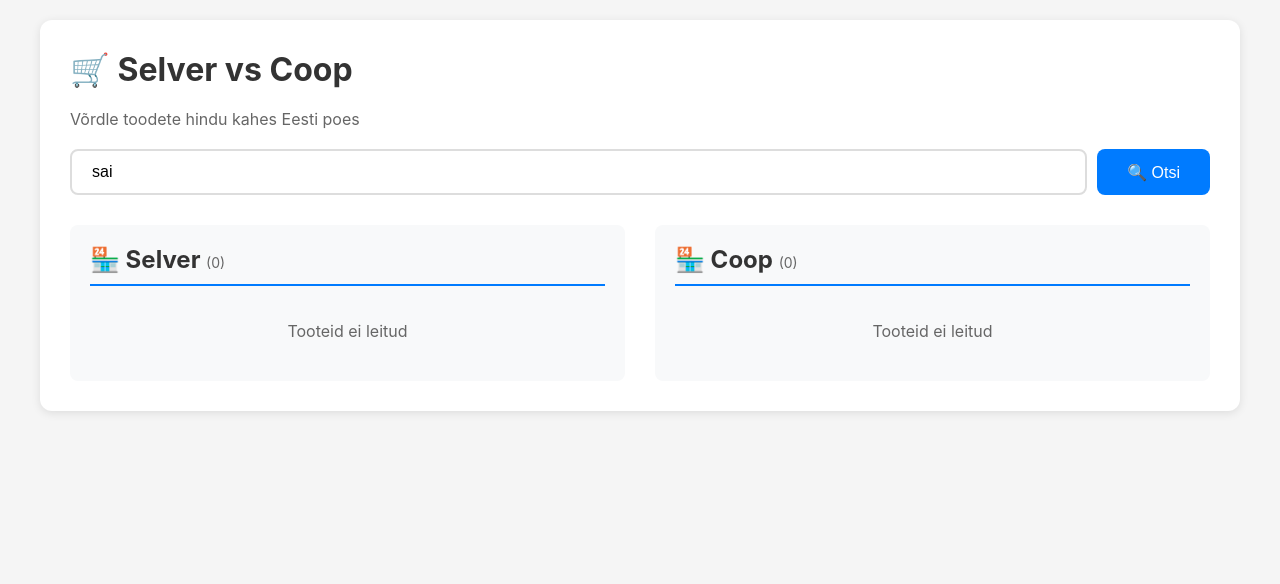
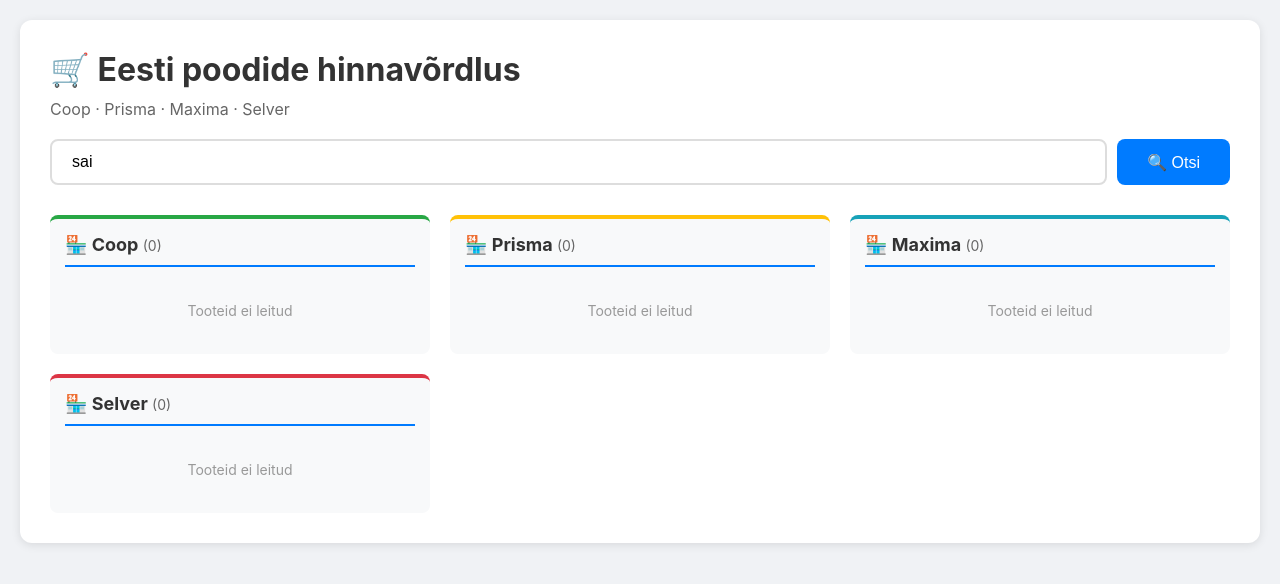
Before and after one commit to creatorsofcode/selverjacoop, a Flask app: page / in a window 1280 px wide. Shown: the top 584 px of the page. Run offline with Flask 3, Linux system fonts and the light colour scheme; data that the repository does not hold is empty.

Commit message:
Update index.html

```diff
--- a/templates/index.html
+++ b/templates/index.html
@@ -3,30 +3,24 @@
 <head>
     <meta charset="UTF-8">
     <meta name="viewport" content="width=device-width, initial-scale=1.0">
-    <title>Selver vs Coop - Hindade võrdlus</title>
+    <title>Eesti poodide hindade võrdlus</title>
     <style>
-        * {
-            margin: 0;
-            padding: 0;
-            box-sizing: border-box;
-        }
+        * { margin: 0; padding: 0; box-sizing: border-box; }
         body {
             font-family: -apple-system, BlinkMacSystemFont, 'Segoe UI', Roboto, sans-serif;
-            background: #f5f5f5;
+            background: #f0f2f5;
             padding: 20px;
         }
         .container {
-            max-width: 1200px;
+            max-width: 1400px;
             margin: 0 auto;
             background: white;
             border-radius: 12px;
             padding: 30px;
             box-shadow: 0 2px 10px rgba(0,0,0,0.1);
         }
-        h1 {
-            color: #333;
-            margin-bottom: 20px;
-        }
+        h1 { color: #333; margin-bottom: 10px; }
+        .subtitle { color: #666; margin-bottom: 20px; }
         .search-box {
             display: flex;
             gap: 10px;
@@ -48,40 +42,40 @@
             font-size: 16px;
             cursor: pointer;
         }
-        .search-box button:hover {
-            background: #0056b3;
-        }
+        .search-box button:hover { background: #0056b3; }
         .loading {
             text-align: center;
             padding: 40px;
             color: #666;
             display: none;
         }
-        .results {
+        .results-grid {
             display: grid;
-            grid-template-columns: 1fr 1fr;
-            gap: 30px;
+            grid-template-columns: repeat(auto-fit, minmax(300px, 1fr));
+            gap: 20px;
         }
-        .store-section {
+        .store-card {
             background: #f8f9fa;
             border-radius: 8px;
-            padding: 20px;
+            padding: 15px;
+            border-top: 4px solid #007bff;
         }
-        .store-section h2 {
+        .store-card h2 {
+            font-size: 18px;
             color: #333;
             border-bottom: 2px solid #007bff;
             padding-bottom: 10px;
             margin-bottom: 15px;
         }
-        .store-section h2 .count {
+        .store-card h2 .count {
             font-size: 14px;
             color: #666;
             font-weight: normal;
         }
         .product-item {
             background: white;
-            padding: 12px;
-            margin-bottom: 10px;
+            padding: 10px 12px;
+            margin-bottom: 8px;
             border-radius: 6px;
             box-shadow: 0 1px 3px rgba(0,0,0,0.1);
             display: flex;
@@ -90,50 +84,41 @@
         }
         .product-name {
             flex: 1;
-            margin-right: 15px;
+            margin-right: 10px;
+            font-size: 14px;
             color: #333;
         }
         .product-price {
             font-weight: bold;
             color: #28a745;
-            font-size: 18px;
+            font-size: 16px;
+            white-space: nowrap;
         }
         .product-price.missing {
             color: #999;
             font-weight: normal;
-        }
-        .product-url {
             font-size: 12px;
-            color: #007bff;
-            text-decoration: none;
-            display: block;
-            margin-top: 4px;
-        }
-        .error {
-            color: #dc3545;
-            padding: 10px;
-            background: #f8d7da;
-            border-radius: 6px;
         }
         .no-results {
-            color: #666;
+            color: #999;
             padding: 20px;
             text-align: center;
+            font-size: 14px;
         }
+        .store-selver { border-top-color: #dc3545; }
+        .store-coop { border-top-color: #28a745; }
+        .store-prisma { border-top-color: #ffc107; }
+        .store-maxima { border-top-color: #17a2b8; }
         @media (max-width: 768px) {
-            .results {
-                grid-template-columns: 1fr;
-            }
-            .search-box {
-                flex-direction: column;
-            }
+            .results-grid { grid-template-columns: 1fr; }
+            .search-box { flex-direction: column; }
         }
     </style>
 </head>
 <body>
     <div class="container">
-        <h1>🛒 Selver vs Coop</h1>
-        <p style="color: #666; margin-bottom: 20px;">Võrdle toodete hindu kahes Eesti poes</p>
+        <h1>🛒 Eesti poodide hinnavõrdlus</h1>
+        <p class="subtitle">Coop · Prisma · Maxima · Selver</p>
 
         <div class="search-box">
             <input type="text" id="searchInput" placeholder="Otsi toodet (nt: sai, leib, piim...)" value="sai">
@@ -144,36 +129,16 @@
             <div>⏳ Otsin...</div>
         </div>
 
-        <div class="results" id="results" style="display: none;">
-            <div class="store-section" id="selverSection">
-                <h2>🏪 Selver <span class="count" id="selverCount"></span></h2>
-                <div id="selverResults"></div>
-            </div>
-            <div class="store-section" id="coopSection">
-                <h2>🏪 Coop <span class="count" id="coopCount"></span></h2>
-                <div id="coopResults"></div>
-            </div>
-        </div>
+        <div class="results-grid" id="results" style="display: none;"></div>
     </div>
 
     <script>
-        let currentQuery = 'sai';
-
-        // Otsi enter klahviga
-        document.getElementById('searchInput').addEventListener('keypress', function(e) {
-            if (e.key === 'Enter') {
-                search();
-            }
-        });
-
         function search() {
             const query = document.getElementById('searchInput').value.trim() || 'sai';
-            currentQuery = query;
 
             document.getElementById('loading').style.display = 'block';
             document.getElementById('results').style.display = 'none';
 
-            // Kasuta API endpointi
             fetch(`/search?q=${encodeURIComponent(query)}`)
                 .then(response => response.json())
                 .then(data => {
@@ -189,49 +154,32 @@
         }
 
         function displayResults(data) {
-            document.getElementById('results').style.display = 'grid';
+            const container = document.getElementById('results');
+            container.style.display = 'grid';
 
-            // Selver
-            const selverDiv = document.getElementById('selverResults');
-            const selverCount = document.getElementById('selverCount');
-            selverCount.textContent = `(${data.selver_count || 0})`;
+            const storeColors = {
+                'Coop': 'store-coop',
+                'Prisma': 'store-prisma',
+                'Maxima': 'store-maxima',
+                'Selver': 'store-selver'
+            };
 
-            if (data.selver && data.selver.length > 0) {
-                selverDiv.innerHTML = data.selver.map(p => `
+            container.innerHTML = data.stores.map(store => `
+                <div class="store-card ${storeColors[store.name] || ''}">
+                    <h2>🏪 ${store.name} <span class="count">(${store.count})</span></h2>
+                    ${store.products && store.products.length > 0 ?
+                        store.products.map(p => `
                             <div class="product-item">
-                        <div class="product-name">
-                            ${escapeHtml(p.name || 'Tundmatu')}
-                            ${p.url ? `<a href="${escapeHtml(p.url)}" target="_blank" class="product-url">🔗 Vaata</a>` : ''}
-                        </div>
+                                <div class="product-name">${escapeHtml(p.name || 'Tundmatu')}</div>
                                 <div class="product-price ${p.price_eur ? '' : 'missing'}">
                                     ${p.price_eur ? `${p.price_eur.toFixed(2)} €` : 'Hind puudub'}
                                 </div>
                             </div>
-                `).join('');
-            } else {
-                selverDiv.innerHTML = '<div class="no-results">Tooteid ei leitud</div>';
+                        `).join('')
+                        : '<div class="no-results">Tooteid ei leitud</div>'
                     }
-
-            // Coop
-            const coopDiv = document.getElementById('coopResults');
-            const coopCount = document.getElementById('coopCount');
-            coopCount.textContent = `(${data.coop_count || 0})`;
-
-            if (data.coop && data.coop.length > 0) {
-                coopDiv.innerHTML = data.coop.map(p => `
-                    <div class="product-item">
-                        <div class="product-name">
-                            ${escapeHtml(p.name || 'Tundmatu')}
-                            ${p.url ? `<a href="${escapeHtml(p.url)}" target="_blank" class="product-url">🔗 Vaata</a>` : ''}
-                        </div>
-                        <div class="product-price ${p.price_eur ? '' : 'missing'}">
-                            ${p.price_eur ? `${p.price_eur.toFixed(2)} €` : 'Hind puudub'}
-                        </div>
                 </div>
             `).join('');
-            } else {
-                coopDiv.innerHTML = '<div class="no-results">Tooteid ei leitud</div>';
-            }
         }
 
         function escapeHtml(text) {
@@ -240,10 +188,12 @@
             return div.innerHTML;
         }
 
-        // Automaatne otsing lehe laadimisel
-        window.onload = function() {
-            search();
-        };
+        // Automaatne otsing
+        document.getElementById('searchInput').addEventListener('keypress', function(e) {
+            if (e.key === 'Enter') search();
+        });
+
+        window.onload = search;
     </script>
 </body>
 </html>
```
Lines whose indentation alone changed are shown as unchanged.
